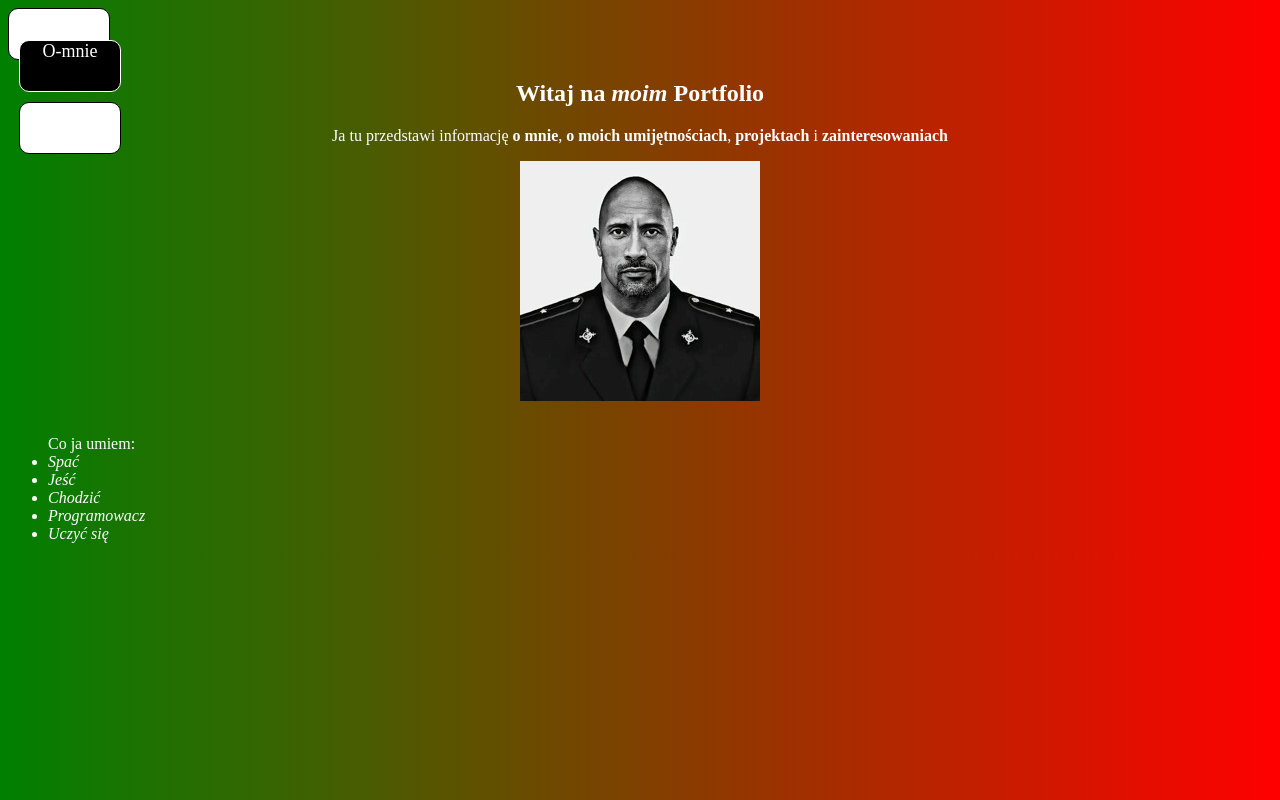
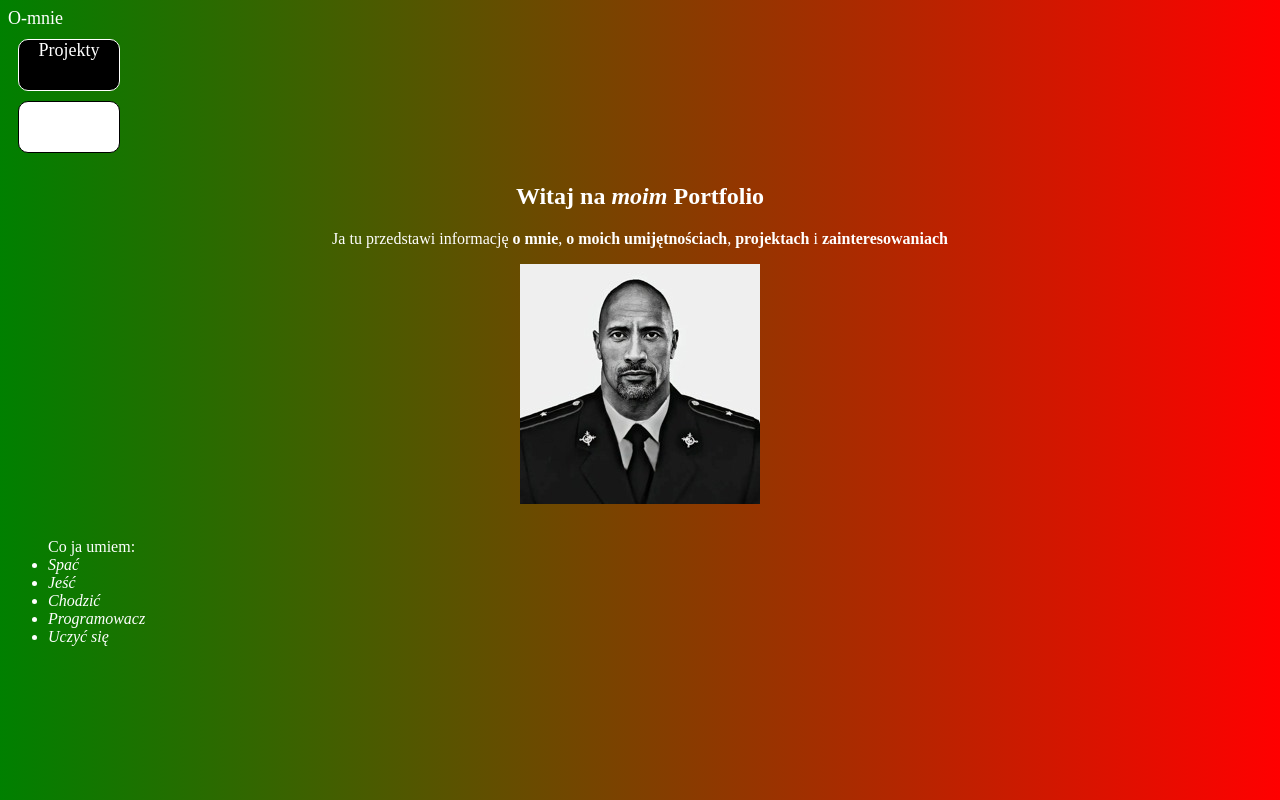
Before and after one commit to AndriiDvortskyi/hrws, a plain HTML site: page index.html in a window 1280 px wide. Drawn offline with Linux system fonts and the light colour scheme.

Commit message:
index.html

```diff
--- a/index.html
+++ b/index.html
@@ -8,8 +8,8 @@
 </head>
 <body>
     <header>
-        <div class="start"><a href="projekty.html">Projekty</a</div>
-        <div class="projekty"><a href="o-mnie.html">O-mnie</a></div>
+        <div class="o-mnie"><a href="o-mnie.html">O-mnie</a</div>
+        <div class="projekty"><a href="projekty.html">Projekty</a></div>
         <div class="kontakt"><a href="kontakt.html">Kontakt</a></div>
     </header>
     <h2>Witaj na <em>moim</em> Portfolio</h2>
```
